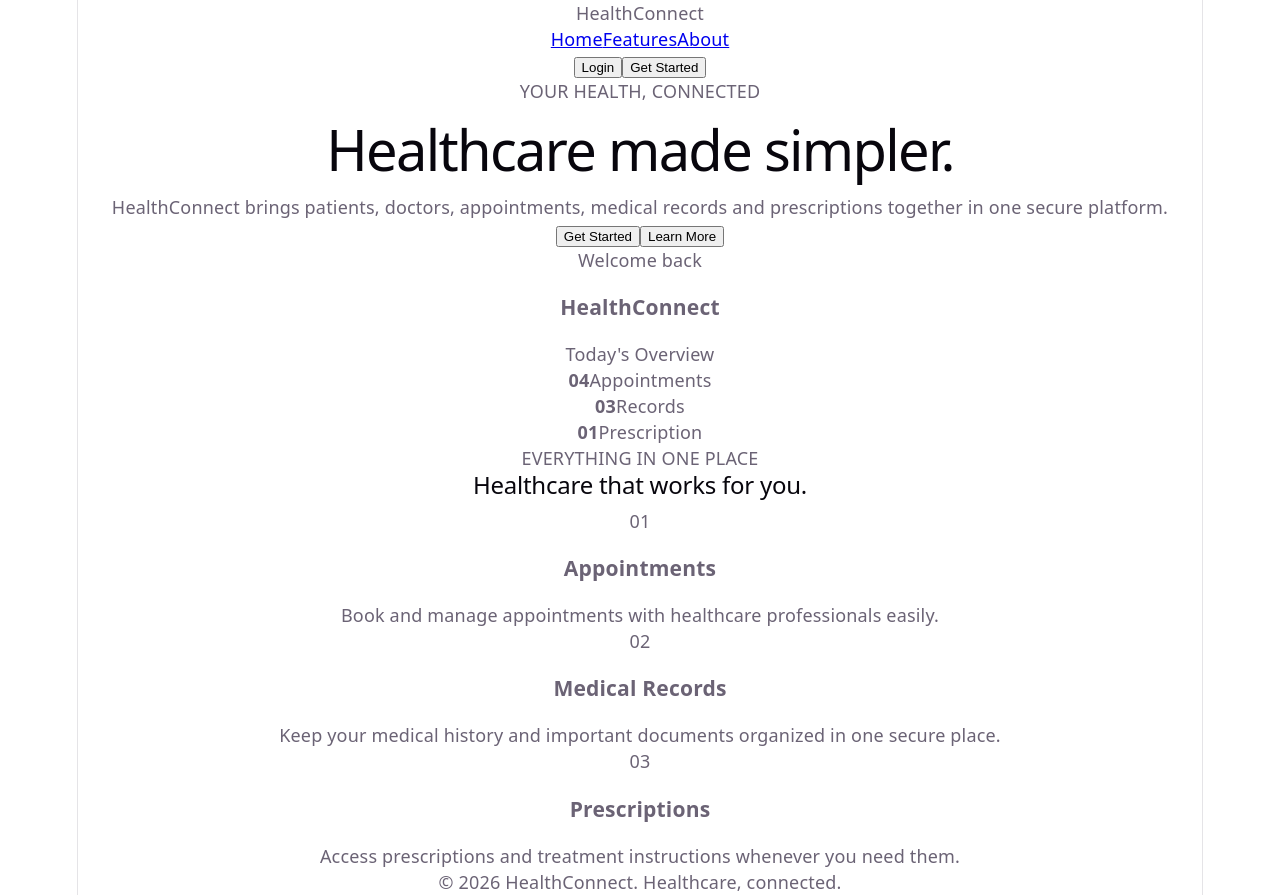
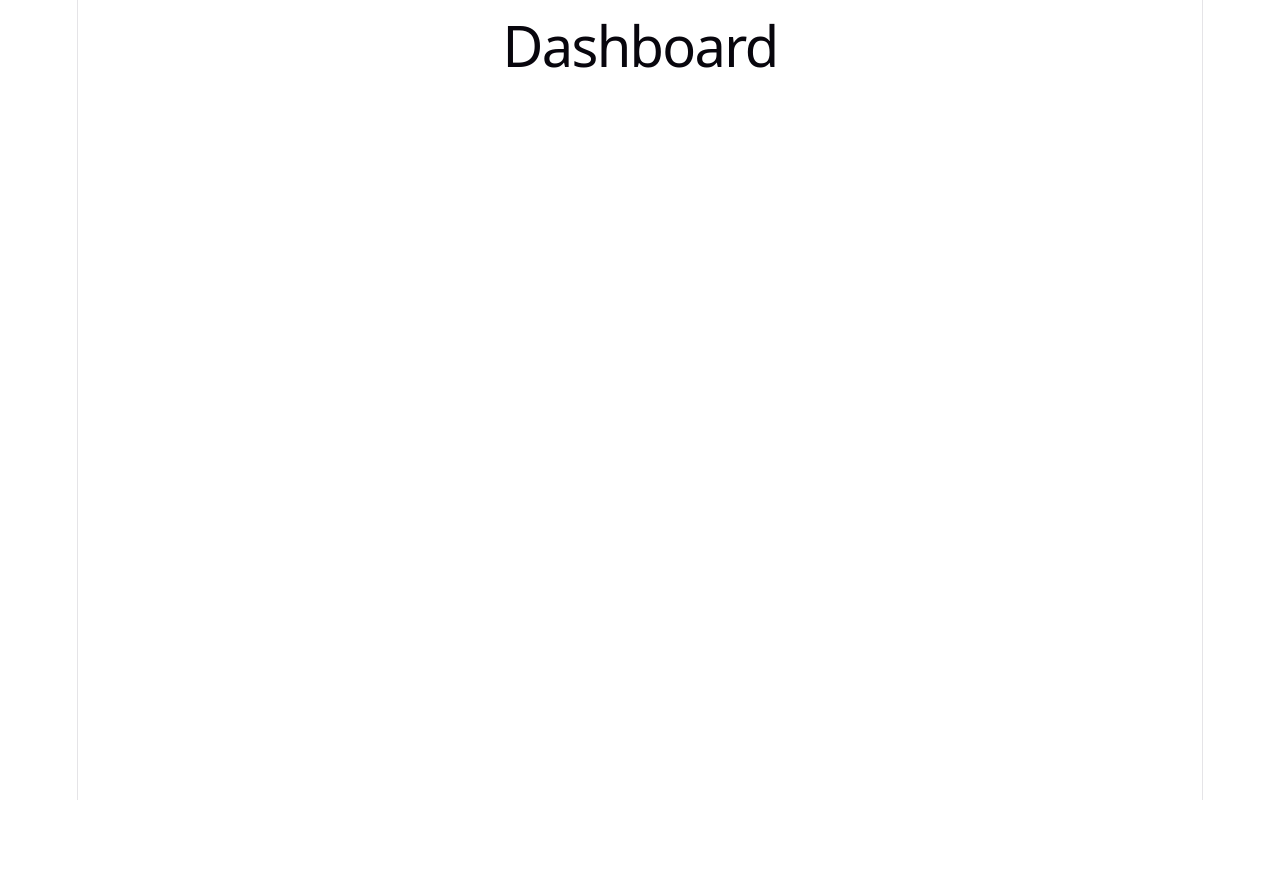
Before and after one commit to Cedric-Raichand/HealthConnect, a React app in the folder frontend/: page /dashboard in a window 1280 px wide. After the commit the page ends 800 px from the top, so only its background shows below. Built offline with nearby package versions, Linux system fonts and the light colour scheme; the HTML template or start-up script is replaced by a standard one.

Commit message:
setup frontend routing structure

```diff
--- a/frontend/src/App.jsx
+++ b/frontend/src/App.jsx
@@ -1,125 +1,23 @@
-import "./App.css";
+import { BrowserRouter, Routes, Route } from "react-router-dom";
+
+import Home from "./pages/Home";
+import Login from "./pages/Login";
+import Register from "./pages/Register";
+import Dashboard from "./pages/Dashboard";
+import NotFound from "./pages/NotFound";
 
 function App() {
-return ( <div className="app"> <header className="navbar"> <div className="logo">
-Health<span>Connect</span> </div>
-
-
-    <nav>
-      <a href="#home">Home</a>
-      <a href="#features">Features</a>
-      <a href="#about">About</a>
-    </nav>
-
-    <div className="nav-actions">
-      <button className="login-btn">Login</button>
-      <button className="signup-btn">Get Started</button>
-    </div>
-  </header>
-
-  <main>
-    <section className="hero" id="home">
-      <div className="hero-content">
-        <p className="eyebrow">YOUR HEALTH, CONNECTED</p>
-
-        <h1>
-          Healthcare made
-          <span> simpler.</span>
-        </h1>
-
-        <p className="hero-text">
-          HealthConnect brings patients, doctors, appointments,
-          medical records and prescriptions together in one secure
-          platform.
-        </p>
-
-        <div className="hero-actions">
-          <button className="primary-btn">Get Started</button>
-          <button className="secondary-btn">Learn More</button>
-        </div>
-      </div>
-
-      <div className="hero-card">
-        <div className="card-header">
-          <div>
-            <p>Welcome back</p>
-            <h3>HealthConnect</h3>
-          </div>
-
-          <div className="status-dot"></div>
-        </div>
-
-        <div className="health-summary">
-          <p>Today's Overview</p>
-
-          <div className="summary-grid">
-            <div className="summary-item">
-              <strong>04</strong>
-              <span>Appointments</span>
-            </div>
-
-            <div className="summary-item">
-              <strong>03</strong>
-              <span>Records</span>
-            </div>
-
-            <div className="summary-item">
-              <strong>01</strong>
-              <span>Prescription</span>
-            </div>
-          </div>
-        </div>
-      </div>
-    </section>
-
-    <section className="features" id="features">
-      <div className="section-heading">
-        <p className="eyebrow">EVERYTHING IN ONE PLACE</p>
-
-        <h2>
-          Healthcare that works
-          <span> for you.</span>
-        </h2>
-      </div>
-
-      <div className="feature-grid">
-        <article className="feature-card">
-          <div className="feature-icon">01</div>
-          <h3>Appointments</h3>
-          <p>
-            Book and manage appointments with healthcare
-            professionals easily.
-          </p>
-        </article>
-
-        <article className="feature-card">
-          <div className="feature-icon">02</div>
-          <h3>Medical Records</h3>
-          <p>
-            Keep your medical history and important documents
-            organized in one secure place.
-          </p>
-        </article>
-
-        <article className="feature-card">
-          <div className="feature-icon">03</div>
-          <h3>Prescriptions</h3>
-          <p>
-            Access prescriptions and treatment instructions
-            whenever you need them.
-          </p>
-        </article>
-      </div>
-    </section>
-  </main>
-
-  <footer id="about">
-    <p>© 2026 HealthConnect. Healthcare, connected.</p>
-  </footer>
-</div>
-
-
-);
+  return (
+    <BrowserRouter>
+      <Routes>
+        <Route path="/" element={<Home />} />
+        <Route path="/login" element={<Login />} />
+        <Route path="/register" element={<Register />} />
+        <Route path="/dashboard" element={<Dashboard />} />
+        <Route path="*" element={<NotFound />} />
+      </Routes>
+    </BrowserRouter>
+  );
 }
 
 export default App;
--- /dev/null
+++ b/frontend/src/pages/Dashboard.jsx
@@ -0,0 +1,5 @@
+function Dashboard() {
+  return <h1>Dashboard</h1>;
+}
+
+export default Dashboard;
--- /dev/null
+++ b/frontend/src/pages/Home.jsx
@@ -0,0 +1,5 @@
+function Home() {
+  return <h1>HealthConnect Home</h1>;
+}
+
+export default Home;
--- /dev/null
+++ b/frontend/src/pages/Login.jsx
@@ -0,0 +1,5 @@
+function Login() {
+  return <h1>Login</h1>;
+}
+
+export default Login;
--- /dev/null
+++ b/frontend/src/pages/NotFound.jsx
@@ -0,0 +1,5 @@
+function NotFound() {
+  return <h1>404 - Page Not Found</h1>;
+}
+
+export default NotFound;
--- /dev/null
+++ b/frontend/src/pages/Register.jsx
@@ -0,0 +1,5 @@
+function Register() {
+  return <h1>Register</h1>;
+}
+
+export default Register;
```
